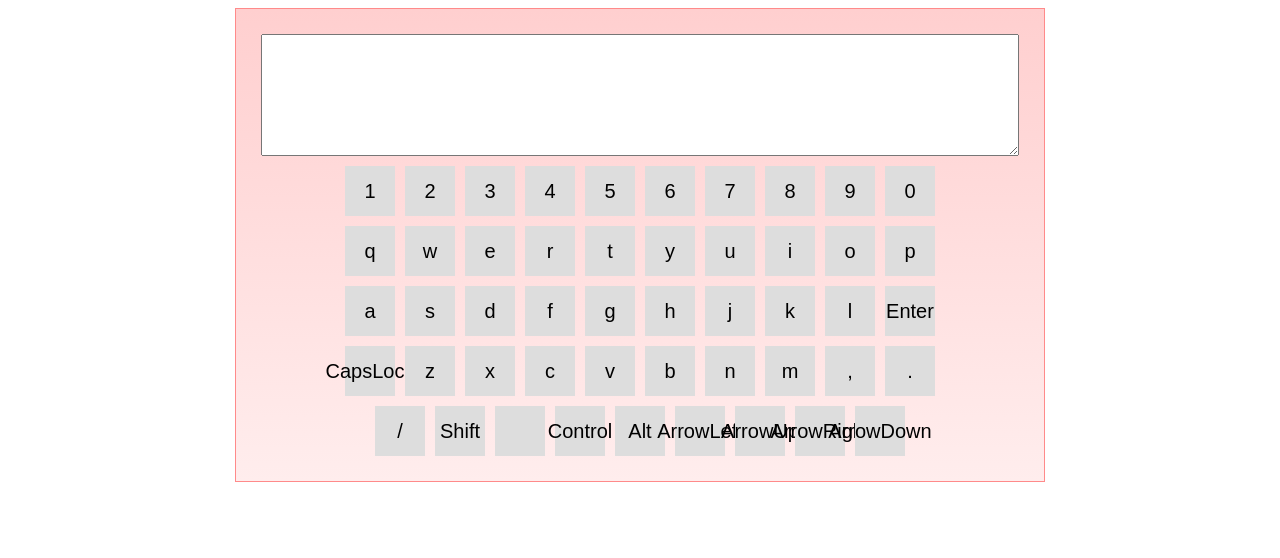
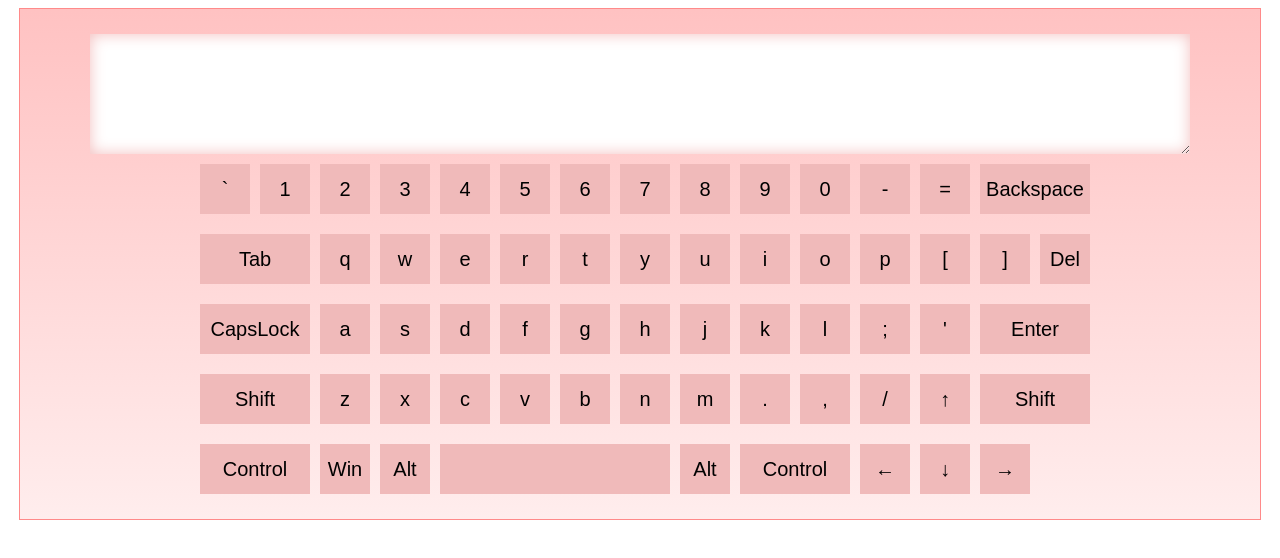
Before and after one commit to Trimero/RSS-Virtual-Keyboard, a plain HTML site: page index.html in a window 1280 px wide. Drawn offline with Linux system fonts and the light colour scheme.

Commit message:
feat: added all buttons and event for backspace, tab (Fri, Apr 28, 2023 06:38:51 PM)

```diff
--- a/script.js
+++ b/script.js
@@ -11,12 +11,24 @@ keyboardContainer.classList.add('keyboard-container');
 mainWrapper.append(keyboardContainer);
 
 const keys = [
-    '1', '2', '3', '4', '5', '6', '7', '8', '9', '0',
-    'q', 'w', 'e', 'r', 't', 'y', 'u', 'i', 'o', 'p',
-    'a', 's', 'd', 'f', 'g', 'h', 'j', 'k', 'l', 'Enter',
-    'CapsLock', 'z', 'x', 'c', 'v', 'b', 'n', 'm', ',', '.', '/',
-    'Shift', ' ', 'Control', 'Alt', 'ArrowLeft', 'ArrowUp', 'ArrowRight', 'ArrowDown'
+    '`','1', '2', '3', '4', '5', '6', '7', '8', '9', '0', '-', '=', 'Backspace', 'Tab',
+    'q', 'w', 'e', 'r', 't', 'y', 'u', 'i', 'o', 'p', '[', ']', 'Del', 'CapsLock',
+    'a', 's', 'd', 'f', 'g', 'h', 'j', 'k', 'l', ';', "'", 'Enter', 'Shift',
+    'z', 'x', 'c', 'v', 'b', 'n', 'm', '.', ',', '/', '\u2191', 'Shift', 'Control', 'Win', 'Alt', ' ', 'Alt', 'Control', '\u2190', '\u2193', '\u2192'
   ];
+
+//функция нажатия для клавиатуры
+  function keyDownUp(button, selector) {
+    document.addEventListener("keydown", (e) => {
+      if (e.key === button) {
+        const button = document.querySelector(selector);
+        button.classList.add('keyboard-button-active');
+        document.addEventListener('keyup', () => {
+          button.classList.remove('keyboard-button-active');
+        });
+      }
+    });
+  }
 
   // создал клаву добавил кнопки события в текстарию
   keys.forEach((key) => {
@@ -25,17 +37,21 @@ const keys = [
     button.classList.add("keyboard-button");
     keyboardContainer.append(button);
 
-    document.addEventListener("keydown", (e) => {
-      if (e.key === key) {
-        inputTextarea.value += key;
-        button.classList.add("keyboard-button-active");
-        document.addEventListener("keyup", (e) => {
-          button.classList.remove("keyboard-button-active");
-        });
-      }
-    });
-
     button.addEventListener("click", () => {
       inputTextarea.value += key;
     });
+
+    document.addEventListener("keydown", (e) => {
+      if (e.key === key && e.key !== 'Backspace' && e.key !== 'Tab' && e.key !== 'CapsLock') {
+        button.classList.add('keyboard-button-active');
+        document.addEventListener('keyup', () => {
+          button.classList.remove('keyboard-button-active');
+        });
+        e.preventDefault();
+        inputTextarea.value += key;
+      }
+    });
+    keyDownUp('Backspace', '.keyboard-button:nth-child(14)');
+    keyDownUp('Tab', '.keyboard-button:nth-child(15)');
+    keyDownUp('CapsLock', '.keyboard-button:nth-child(29)');
   });
--- a/style.css
+++ b/style.css
@@ -1,22 +1,33 @@
 .main-wrapper {
     display: flex;
     flex-direction: column;
-    max-width: 60vw;
+    align-items: center;
+    max-width: 1200px;
     padding: 20px;
     margin: 0 auto;
     border: 1px solid #ff8a8a;
-    background: linear-gradient(#ffcfcf, #ffeded);
+    background: linear-gradient(hsl(0, 100%, 88%), #ffeded);
   }
 
   .keyboard-container {
-      display: flex;
-      flex-wrap: wrap;
-      justify-content: center;
-      max-width: 600px;
-      margin: 0 auto;
+      display: grid;
+      grid-template-columns: repeat(auto-fill, 50px);
+      gap: 10px;
+      max-width: 920px;
     }
 
+    textarea {
+      box-shadow: inset 0px 0px 15px rgba(243, 189, 189, 1);
+      border: #f0baba;
+    }
+
+textarea:focus-visible {
+  outline-color: pink;
+  outline-width: 4px;
+  outline-style: outset;
+}
     .input-field {
+      width: 90%;
       height: 100px;
       margin: 5px;
       padding: 10px;
@@ -24,11 +35,11 @@
     }
 
     .keyboard-button {
-      width: 50px;
+      min-width: 50px;
       height: 50px;
       margin: 5px;
       border: none;
-      background-color: #ddd;
+      background-color: #f0baba;
       font-size: 20px;
       display: flex;
       justify-content: center;
@@ -36,13 +47,36 @@
     }
 
     .keyboard-button:hover {
-      background-color: #ccc;
+      background-color: #f7d5d5;
     }
 
     .keyboard-button:active {
-      background-color: #bbb;
+      background-color: #ee8c8c;
     }
 
     .keyboard-button-active {
-      background-color: #bbb;
+      background-color: #ee8c8c;
     }
+
+    .keyboard-button:focus-visible {
+      outline-color: pink;
+      outline-width: 4px;
+      outline-style: outset;
+    }
+
+    .keyboard-button:nth-child(14),
+    .keyboard-button:nth-child(15),
+    .keyboard-button:nth-child(29),
+    .keyboard-button:nth-child(41),
+    .keyboard-button:nth-child(42),
+    .keyboard-button:nth-child(54),
+    .keyboard-button:nth-child(55),
+    .keyboard-button:nth-child(60) {
+      width: 100%;
+      grid-column: span 2;
+    }
+
+    .keyboard-button:nth-child(58) {
+      width: 100%;
+      grid-column: span 4;
+    }
```
